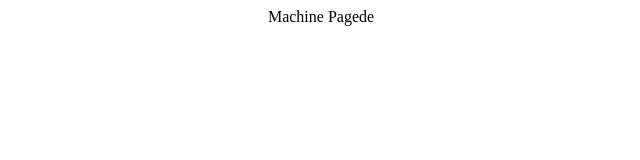
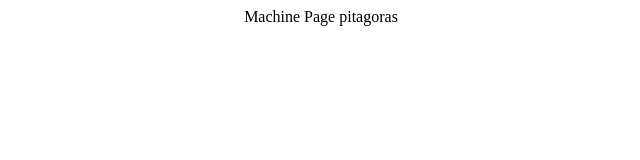
Before and after one commit to Tiago-prestes/pitagoras-machine, a React (Create React App) app: page / in a window 1280 px wide. Shown: the top 160 px of the page, without its empty margins (319-959 px from the left). Built offline with nearby package versions, Linux system fonts and the light colour scheme.

Commit message:
Mudança

```diff
--- a/src/machine/Machine.js
+++ b/src/machine/Machine.js
@@ -4,7 +4,7 @@ import { MainContainer } from './style'
 export const Machine = () => {
     return (
         <MainContainer>
-            Machine Pagede
+            Machine Page pitagoras
         </MainContainer>
     )
 }
```
